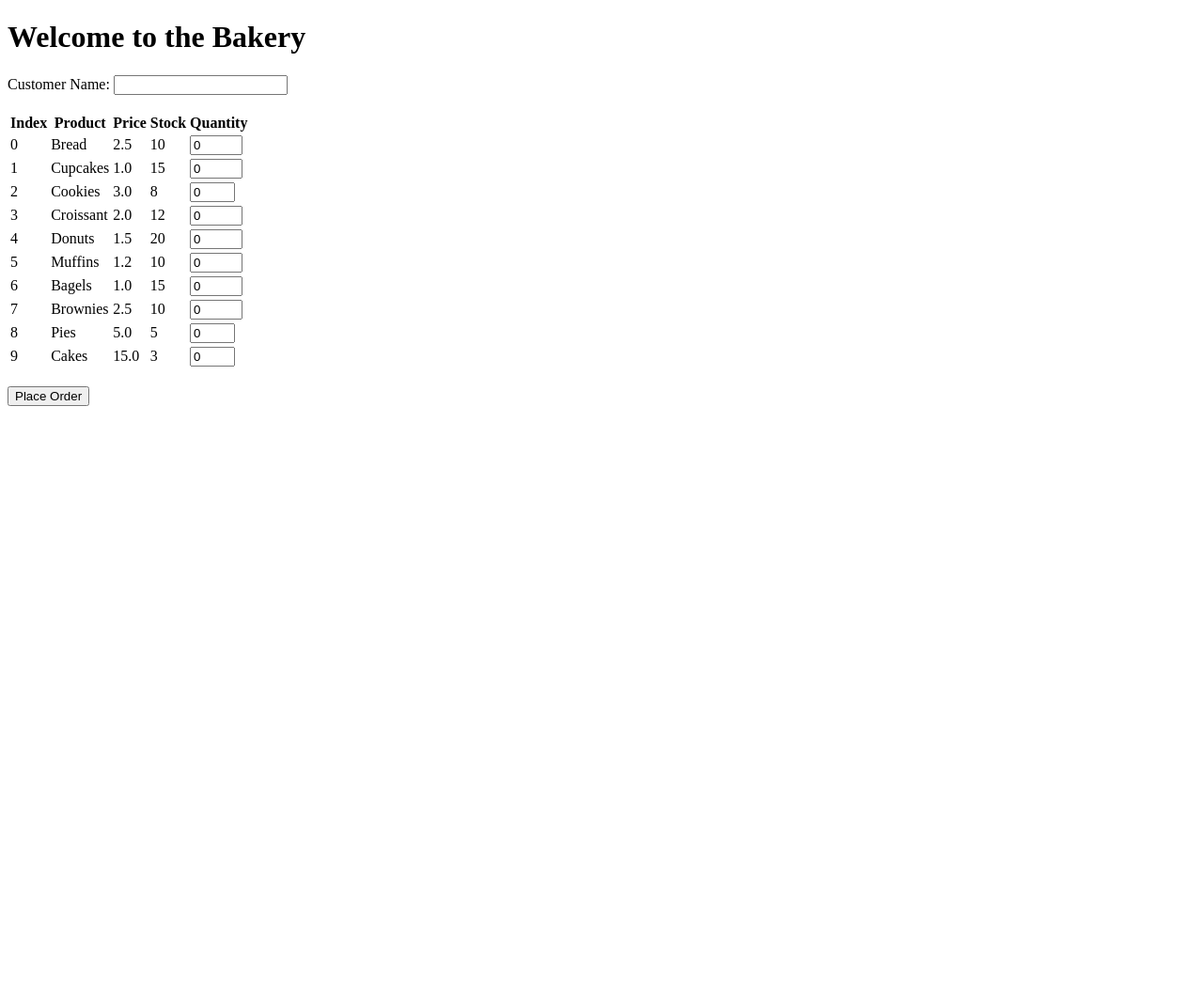
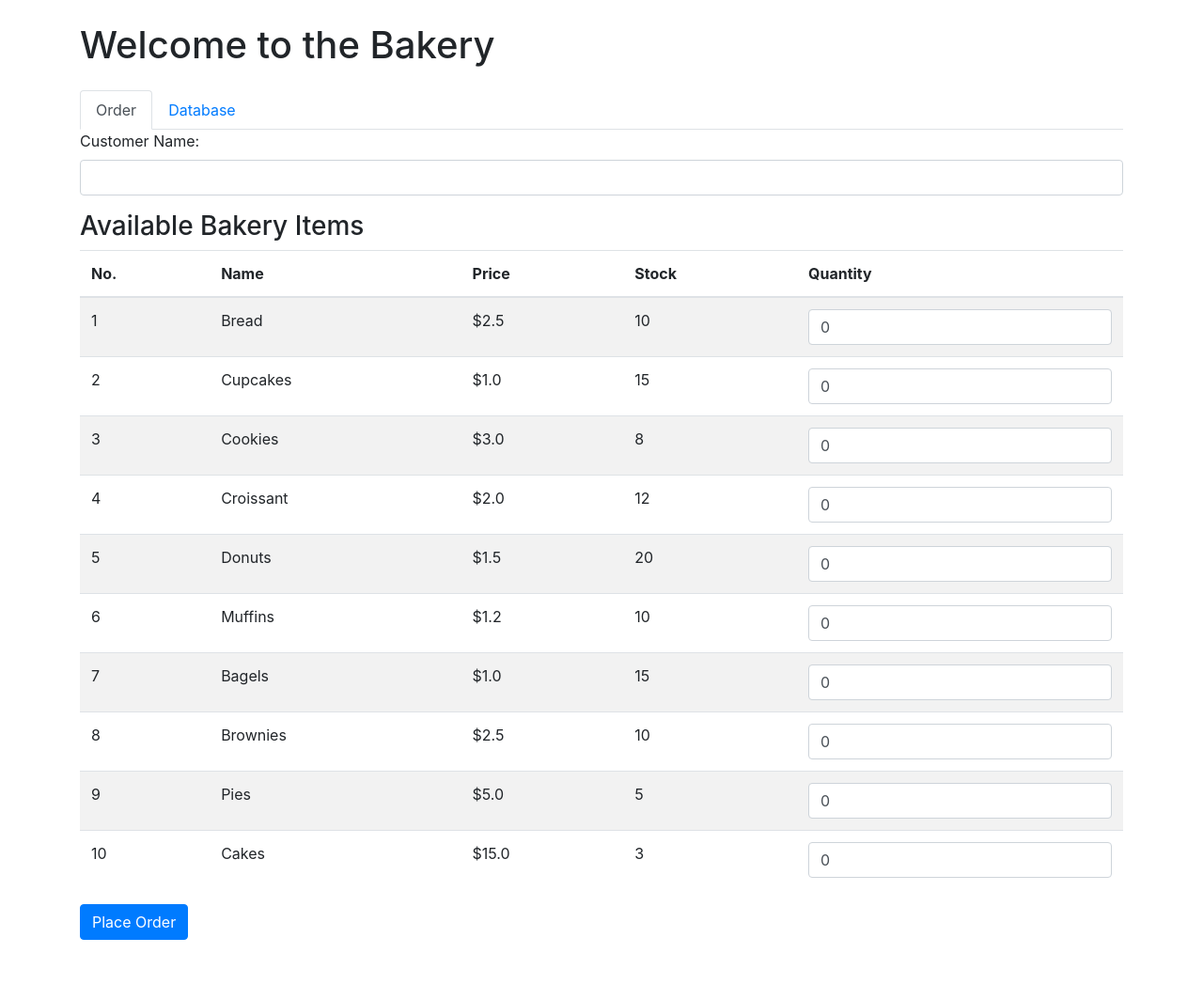
Before and after one commit to gutsdkrishna/faster-feasts-fullstack-data, a Flask app: page / in a window 1280 px wide. Shown: the whole page at 94% size. Before the commit the page ends 432 px from the top, so only its background shows below. Run offline with Flask 3, Linux system fonts and the light colour scheme; some libraries are stand-ins or nearby versions.

Commit message:
somewhat

```diff
--- a/templates/index.html
+++ b/templates/index.html
@@ -4,48 +4,118 @@
 <head>
     <meta charset="UTF-8">
     <meta name="viewport" content="width=device-width, initial-scale=1.0">
-    <title>Bakery Order</title>
+    <title>Bakery Order System</title>
+    <link href="https://maxcdn.bootstrapcdn.com/bootstrap/4.5.2/css/bootstrap.min.css" rel="stylesheet">
+    <style>
+        .spacer {
+            margin-bottom: 4rem;
+        }
+
+        .table-container {
+            margin-top: 4rem;
+        }
+    </style>
 </head>
 
 <body>
-    <h1>Welcome to the Bakery</h1>
+    <div class="container">
+        <h1 class="my-4">Welcome to the Bakery</h1>
+        {% with messages = get_flashed_messages(with_categories=true) %}
+        {% if messages %}
+        {% for category, message in messages %}
+        <div class="alert alert-{{ category }}">{{ message }}</div>
+        {% endfor %}
+        {% endif %}
+        {% endwith %}
+        <nav>
+            <ul class="nav nav-tabs">
+                <li class="nav-item">
+                    <a class="nav-link active" data-toggle="tab" href="#order">Order</a>
+                </li>
+                <li class="nav-item">
+                    <a class="nav-link" data-toggle="tab" href="#database">Database</a>
+                </li>
+            </ul>
+        </nav>
+
+        <div class="tab-content">
+            <section id="order" class="tab-pane fade show active">
                 <form action="{{ url_for('order') }}" method="POST">
+                    <div class="form-group">
                         <label for="customer_name">Customer Name:</label>
-        <input type="text" id="customer_name" name="customer_name" required><br><br>
-
-        <table>
+                        <input type="text" class="form-control" id="customer_name" name="customer_name" required>
+                    </div>
+                    <h3>Available Bakery Items</h3>
+                    <table class="table table-striped">
+                        <thead>
                             <tr>
-                <th>Index</th>
-                <th>Product</th>
+                                <th>No.</th>
+                                <th>Name</th>
                                 <th>Price</th>
                                 <th>Stock</th>
                                 <th>Quantity</th>
                             </tr>
-            {% for i, product in enumerate(inventory) %}
+                        </thead>
+                        <tbody>
+                            {% for index, product in enumerate(inventory) %}
                             <tr>
-                <td>{{ i }}</td>
+                                <td>{{ index + 1 }}</td>
                                 <td>{{ product.name }}</td>
-                <td>{{ product.price }}</td>
+                                <td>${{ product.price }}</td>
                                 <td>{{ product.stock }}</td>
-                <td>
-                    <input type="number" name="quantity_{{ i }}" min="0" max="{{ product.stock }}" value="0">
-                </td>
+                                <td><input type="number" class="form-control" name="quantity_{{ index }}" min="0"
+                                        max="{{ product.stock }}" value="0"></td>
                             </tr>
                             {% endfor %}
+                        </tbody>
                     </table>
-        <br>
-        <button type="submit">Place Order</button>
+                    <button type="submit" class="btn btn-primary">Place Order</button>
                 </form>
+            </section>
 
-    {% with messages = get_flashed_messages(with_categories=true) %}
-    {% if messages %}
+            <div class="spacer"></div>
+
+            <section id="database" class="tab-pane fade">
+                <h3>Customer Orders</h3>
+                <div class="table-container">
+                    <table class="table table-striped">
+                        <thead>
+                            <tr>
+                                <th>No.</th>
+                                <th>Customer Name</th>
+                                <th>Order Items</th>
+                                <th>Total Amount</th>
+                                <th>Order Date</th>
+                                <th>Order Time</th>
+                            </tr>
+                        </thead>
+                        <tbody>
+                            {% for index, order in enumerate(orders) %}
+                            <tr>
+                                <td>{{ index + 1 }}</td>
+                                <td>{{ order.customer_name }}</td>
+                                <td>
                                     <ul>
-        {% for category, message in messages %}
-        <li class="{{ category }}">{{ message }}</li>
+                                        {% for item, quantity in order.order.items() %}
+                                        <li>{{ item }}: {{ quantity }}</li>
                                         {% endfor %}
                                     </ul>
-    {% endif %}
-    {% endwith %}
+                                </td>
+                                <td>${{ order.total }}</td>
+                                <td>{{ order.timestamp.strftime('%Y-%m-%d') }}</td>
+                                <td>{{ order.timestamp.strftime('%H:%M:%S') }}</td>
+                            </tr>
+                            {% endfor %}
+                        </tbody>
+                    </table>
+                </div>
+            </section>
+        </div>
+    </div>
+
+    <script src="https://code.jquery.com/jquery-3.5.1.slim.min.js"></script>
+    <script src="https://cdn.jsdelivr.net/npm/@popperjs/core@2.9.3/dist/umd/popper.min.js"></script>
+    <script src="https://stackpath.bootstrapcdn.com/bootstrap/4.5.2/js/bootstrap.min.js"></script>
 </body>
 
 </html>
```
Also changed, not shown: templates/confirmation.html (+28 -4 lines), templates/style.css (added, +139 -0 lines), static/qr_codes/Krishna_2024-06-27_04-54-33.png (added), static/qr_codes/Krishna_2024-06-27_05-15-43.png (added), static/qr_codes/Krishna_Paikine_2024-06-27_04-50-51.png (added), static/qr_codes/That_2024-06-27_05-02-40.png (added), static/qr_codes/krishn_2024-06-27_05-14-02.png (added), static/qr_codes/krishna_2024-06-27_05-00-10.png (added). Lines whose indentation alone changed are shown as unchanged.
